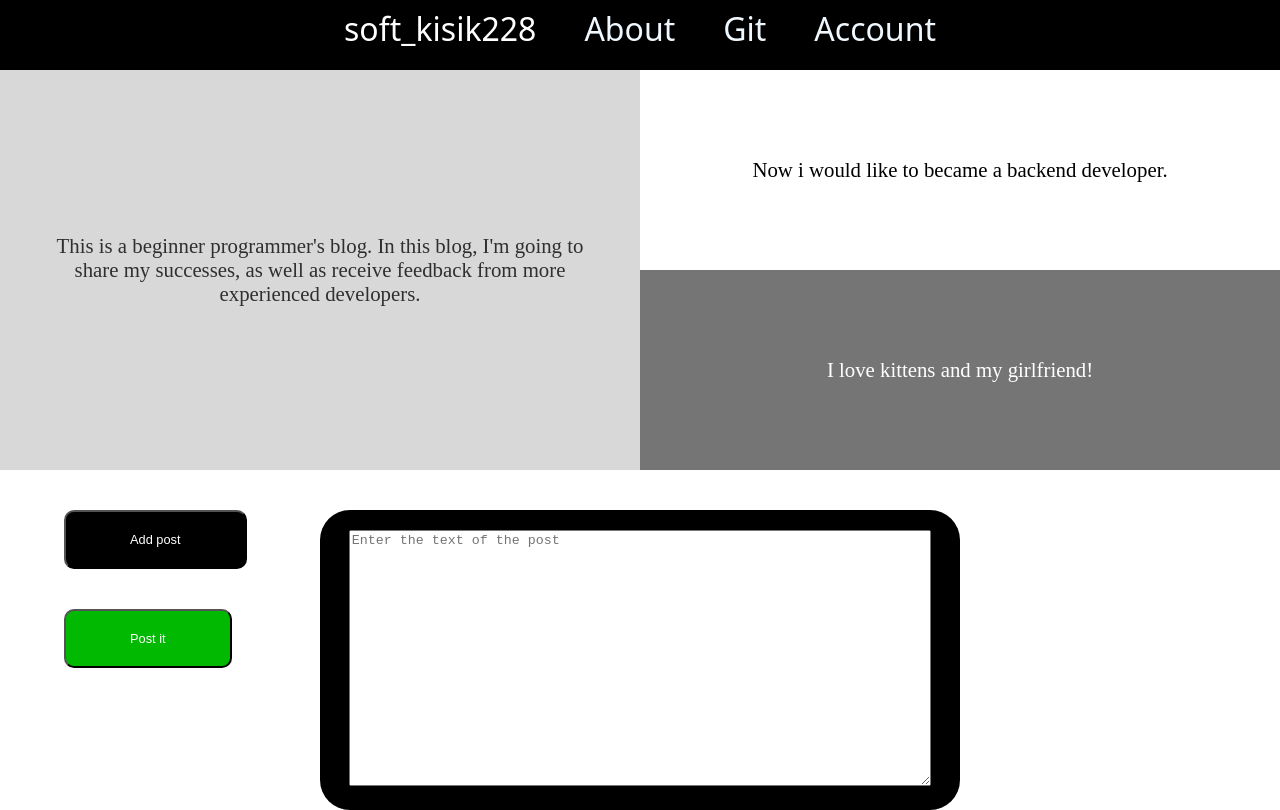
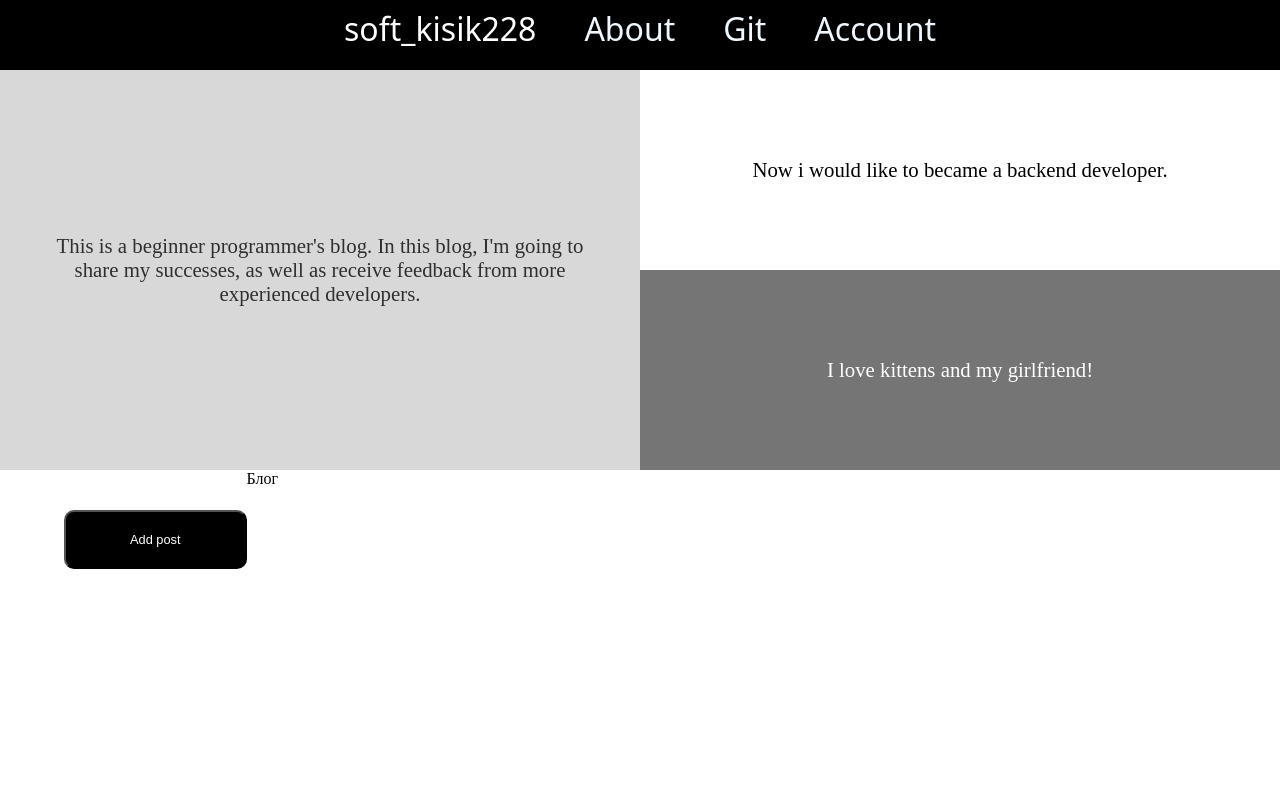
Before and after one commit to softkisik228/MyBlogFlaskReact, a React (Create React App) app in the folder client/: page / in a window 1280 px wide. Built offline with nearby package versions, Linux system fonts and the light colour scheme; a web font is replaced by a local one.

Commit message:
feat: added func to add add_form

```diff
--- a/client/src/App.js
+++ b/client/src/App.js
@@ -2,16 +2,15 @@ import './css/App.css';
 import React from 'react';
 import Header from './components/Header';
 import Main from './components/Main';
-
-class App extends React.Component {
-    render() {
+import Blogs from './components/Blogs';
+const App = () =>{
     return (
         <main className="App">
             <Header/>
             <Main/>
+            <Blogs/>
         </main>
         );
 }
-}
 
 export default App;
--- a/client/src/components/Add_post_form.js
+++ b/client/src/components/Add_post_form.js
@@ -1,19 +1,19 @@
-import React from "react";
-import '../css/Add_post_form.css'
+import React, { useState} from "react";
+import '../css/Add_post_form.css';
 
-class Add_post_form extends React.Component{
-    render(){
+const Add_post_form = () => {
+    const [show, setShow] = useState(false);
     return (
         <div>
-                <button className="add-post-btn">Add post</button>
-                <div className="form-box">
+            <button onClick={() => setShow(!show)} className="add-post-btn">{show ? 'Hide' : 'Add post'}</button>
+            {show &&<div> <div className="form-box">
                 <form className="post-form">
                 <textarea type="text" className="text-area" placeholder="Enter the text of the post"></textarea>
                 </form>
             </div>
             <button className="upload-post-btn">Post it</button>
+            </div>}
         </div>
-        )
-    }
+    );
 }
 export default Add_post_form;
--- /dev/null
+++ b/client/src/components/Blog.js
@@ -0,0 +1,12 @@
+import React from "react";
+import '../css/Blog.css';
+
+const Blog = () =>{
+    return (
+        <div className="Blog">
+            Блог
+        </div>
+    );
+}
+
+export default Blog;
--- /dev/null
+++ b/client/src/components/Blogs.js
@@ -0,0 +1,13 @@
+import React from "react";
+import '../css/Blogs.css';
+import Blog from "./Blog";
+
+const Blogs = () =>{
+    return (
+        <div className="Blogs">
+            <Blog/>
+        </div>
+    );
+}
+
+export default Blogs;
```
Also changed, not shown: client/src/components/Header.js (+3 -5 lines), client/src/components/Main.js (+3 -6 lines), client/src/css/Blog.css (added), client/src/css/Blogs.css (added). Lines whose indentation alone changed are shown as unchanged.
